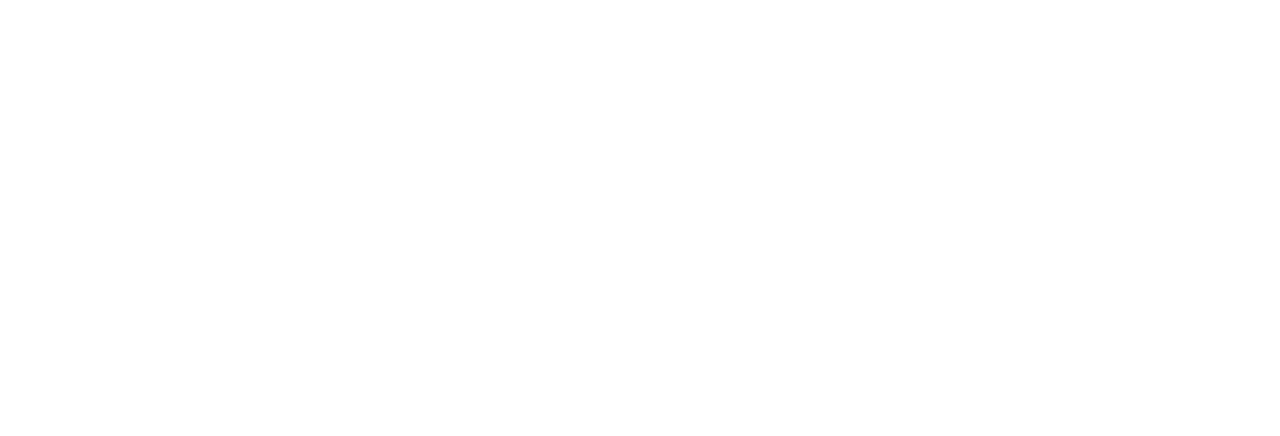
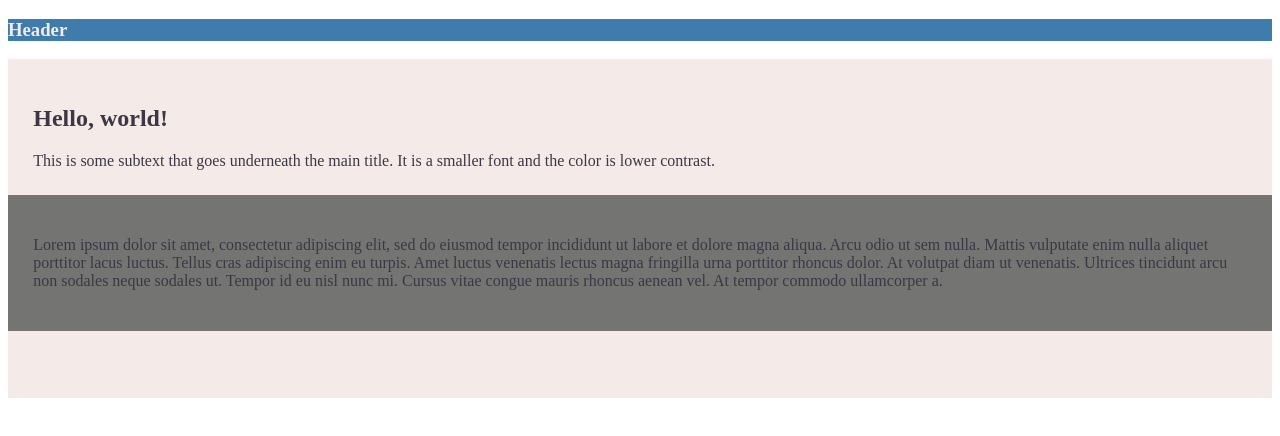
Before and after one commit to nagillimnayr/landing-page-test, a plain HTML site: page index.html in a window 1280 px wide. Drawn offline with Linux system fonts and the light colour scheme.

Commit message:
feat: add some dummy text to index.html

```diff
--- a/index.html
+++ b/index.html
@@ -4,20 +4,30 @@
     <meta charset="UTF-8">
     <meta http-equiv="X-UA-Compatible" content="IE=edge">
     <meta name="viewport" content="width=device-width, initial-scale=1.0">
-    <title>Document</title>
+    <title>Landing Page Test</title>
     <link rel="stylesheet" href="styles.css">
+
 </head>
 
 <body>
     <header>
-
+        <h3>Header</h3>
     </header>
 
     <main>
         <section id="section1">
+            <h1>Hello, world!</h1>
+            <div>
+                This is some subtext that goes underneath the main title.
+                It is a smaller font and the color is lower contrast.
+            </div>
+        </section>
 
+        <section id="section2">
+            <p>Lorem ipsum dolor sit amet, consectetur adipiscing elit, sed do eiusmod tempor incididunt ut labore et dolore magna aliqua. Arcu odio ut sem nulla. Mattis vulputate enim nulla aliquet porttitor lacus luctus. Tellus cras adipiscing enim eu turpis. Amet luctus venenatis lectus magna fringilla urna porttitor rhoncus dolor. At volutpat diam ut venenatis. Ultrices tincidunt arcu non sodales neque sodales ut. Tempor id eu nisl nunc mi. Cursus vitae congue mauris rhoncus aenean vel. At tempor commodo ullamcorper a.</p>
         </section>
-        <section id="section2">
+
+        <section id="section3">
             <blockquote></blockquote>
         </section>
     </main>
--- a/styles.css
+++ b/styles.css
@@ -0,0 +1,13 @@
+header {
+    background: #3f7cac;
+    color: #F4EBE8;
+}
+section {
+    background-color: #F4EBE8;
+    color: #3c3744;
+    padding: 2%;
+}
+
+#section2 {
+    background-color: #747572;
+}
```
